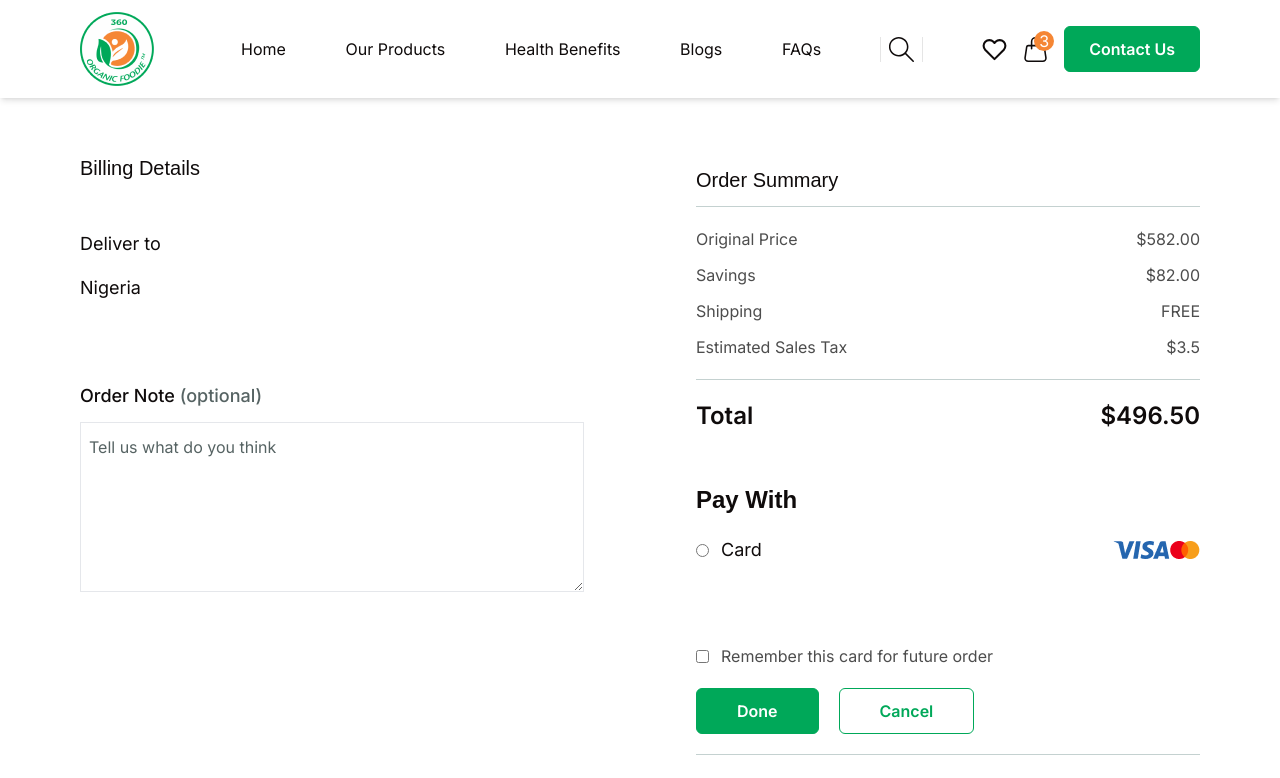
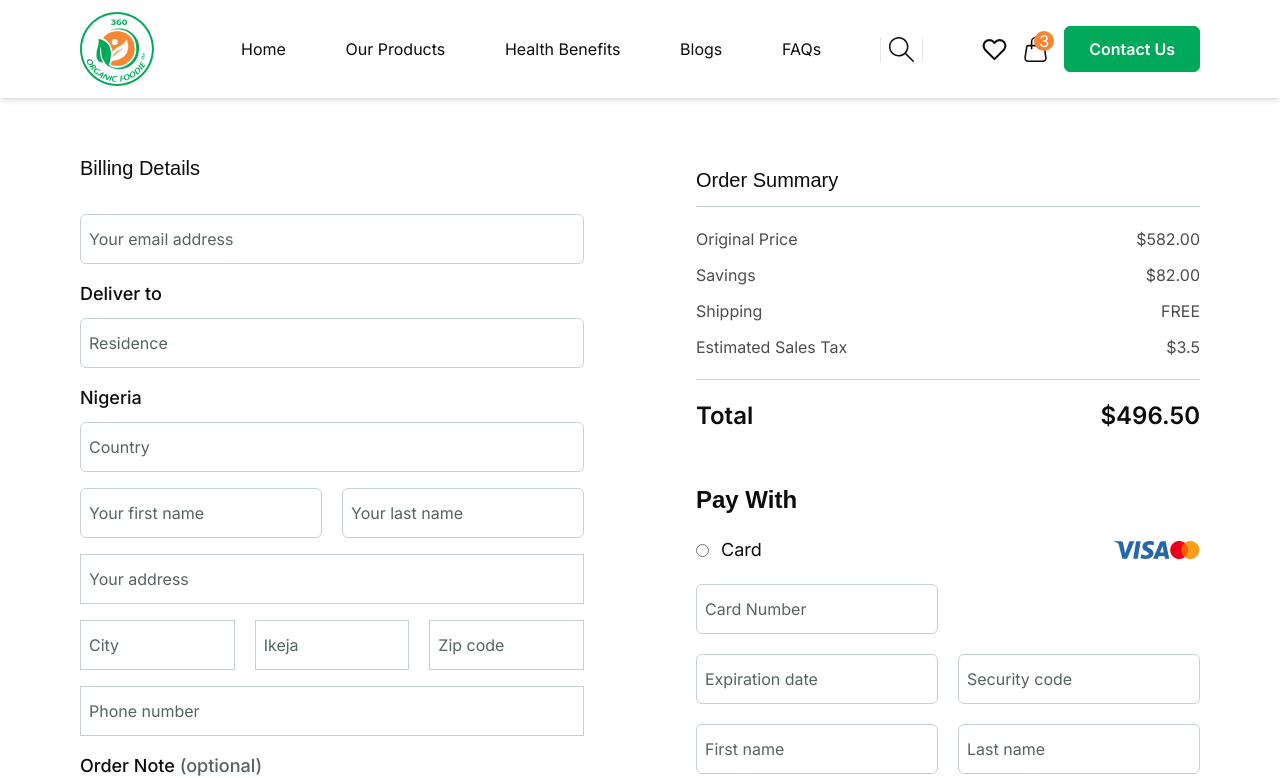
Before and after one commit to blossomobasi/organic_foodie_ecommerce, a React (Vite) app: page /checkout in a window 1280 px wide. Shown: the top 778 px of the page. Built offline with nearby package versions, Linux system fonts and the light colour scheme; a web font is replaced by a local one.

Commit message:
Update: Add input insead of passing children

```diff
--- a/src/ui/TextInput.tsx
+++ b/src/ui/TextInput.tsx
@@ -1,21 +1,35 @@
-type Props = {
-    // children: React.ReactNode;
-    children: React.ReactElement<{ id?: string }>;
+import { cn } from "../utils/cn";
+
+type Props = React.InputHTMLAttributes<HTMLInputElement> & {
+    type?: string;
     label?: string;
     error?: string;
+    placeholder?: string;
+    inputId?: string;
+    className?: string;
 };
 
-const TextInput = ({ children, label, error }: Props) => {
+const TextInput = ({ label, error, placeholder, inputId, type = "text", className }: Props) => {
     return (
-        <div className="flex flex-col space-y-2.5">
+        <form className="flex flex-col space-y-2.5">
             {label && (
-                <label htmlFor={children?.props.id} className="text-lg">
+                <label htmlFor={inputId} className="text-lg font-medium">
                     {label}
                 </label>
             )}
-            {children}
-            {error && <span>{error}</span>}
-        </div>
+            <input
+                type={type}
+                id={inputId}
+                className={cn(
+                    "border rounded-md px-2 py-3 w-full placeholder:text-[#566363] text-[#566363] focus-within:outline-none",
+                    className,
+                    error ? "border-secondaryOrange-500" : "border-grey-400",
+                    className
+                )}
+                placeholder={placeholder}
+            />
+            {error && <span className="text-secondaryOrange-500">{error}</span>}
+        </form>
     );
 };
 
```
